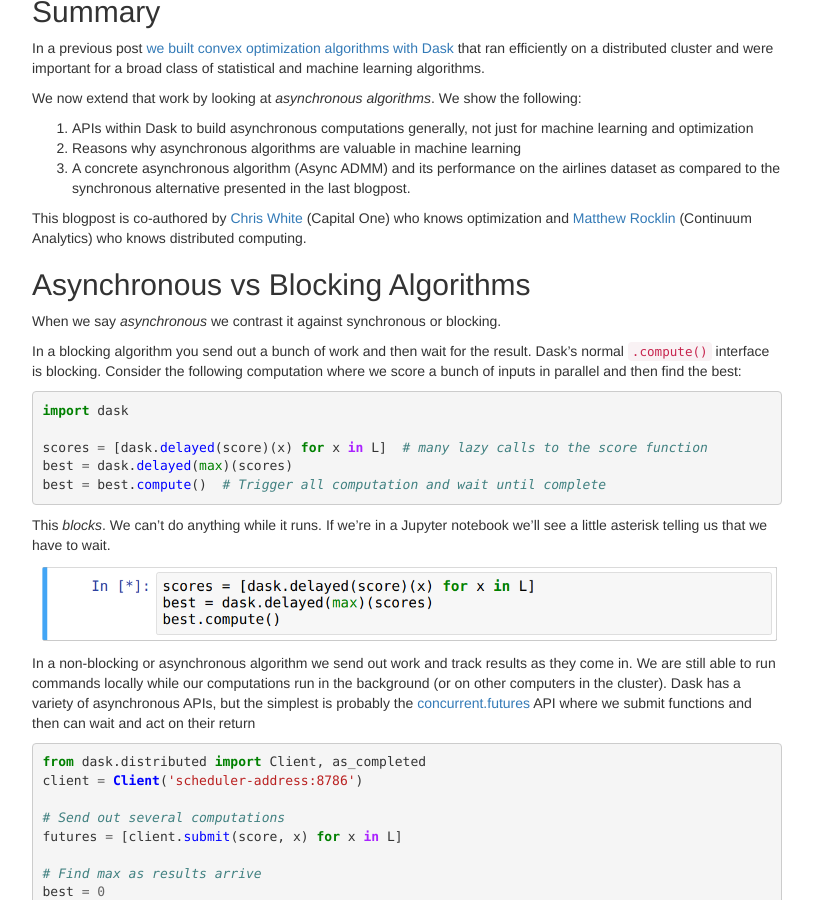
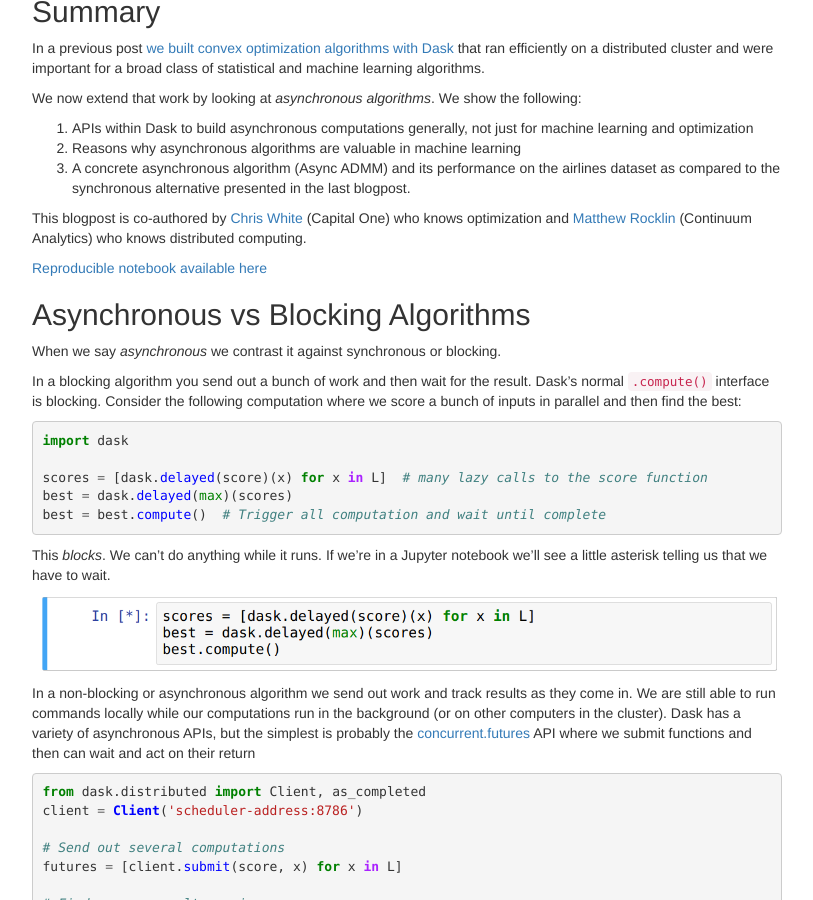
Before and after one commit to besyskymnbk/blog, a Jekyll site: the page built from _posts/work/2017-04-03-dask-glm-2.md, in a window 1280 px wide and 900 px high, scrolled down 302 px. Shown: the whole window, without its empty margins (233-1046 px from the left). Built offline with Jekyll 4.4.1, drawn with Linux system fonts in a browser that asks for light colours; comment, search, counter and statistics services are not loaded.

Commit message:
add link to notebook

```diff
--- a/_posts/work/2017-04-03-dask-glm-2.md
+++ b/_posts/work/2017-04-03-dask-glm-2.md
@@ -36,6 +36,8 @@ This blogpost is co-authored by [Chris White](https://github.com/moody-marlin/)
 (Capital One) who knows optimization and [Matthew
 Rocklin](http://matthewrocklin.com/) (Continuum Analytics) who knows
 distributed computing.
+
+[Reproducible notebook available here](https://gist.github.com/4fc08482f33d60cc90cc3f8723146de5)
 
 Asynchronous vs Blocking Algorithms
 -----------------------------------
```
